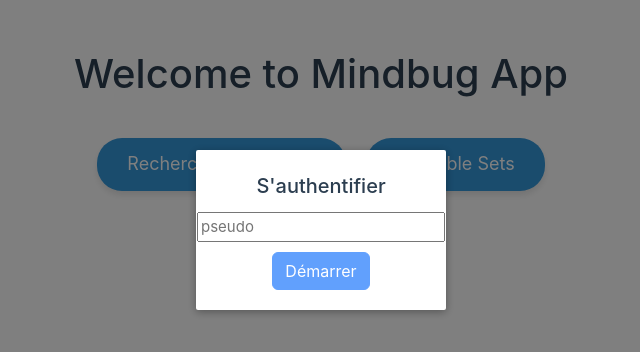
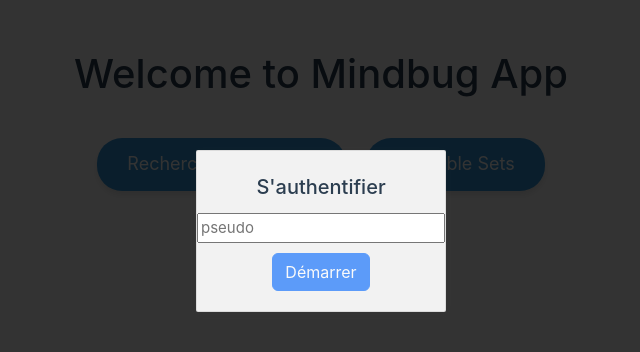
Before and after one commit to Metabolic24/Mindbug_Student_Project, a Vue app in the folder frontend/: page / in a window 1280 px wide. Shown: the top 352 px of the page, without its empty margins (319-959 px from the left). Built offline with nearby package versions, Linux system fonts and the light colour scheme.

Commit message:
Minor fix on modal components

```diff
--- a/frontend/src/assets/css/buttons.css
+++ b/frontend/src/assets/css/buttons.css
@@ -1,7 +1,6 @@
 .styled-button {
     padding: 12px 30px;
 
-    cursor: pointer;
     font-size: 18px;
     color: #fff;
     background-color: #3498db;
--- a/frontend/src/assets/css/modal.css
+++ b/frontend/src/assets/css/modal.css
@@ -6,12 +6,13 @@
     width: 100%;
     height: 100%;
 
-    background-color: rgba(0, 0, 0, 0.5);
+    background-color: rgba(0, 0, 0, 0.8);
 }
 
 .modal-container {
-    background-color: #fff;
+    background-color: var(--color-background-mute);
 
+    border: 1px solid var(--color-border);
     border-radius: 2px;
-    box-shadow: 0 2px 8px rgba(0, 0, 0, 0.33);
+    box-shadow: 0 2px 8px var(--color-border);
 }
--- a/frontend/src/components/game/ChoiceModal.vue
+++ b/frontend/src/components/game/ChoiceModal.vue
@@ -57,7 +57,7 @@ function getCardClasses(card: CardInterface): Record<string, boolean> {
     <div class="modal-container">
       <div class="modal-header">
         <h5 class="modal-title">{{ title }}</h5>
-        <button type="button" aria-label="Close">
+        <button type="button" aria-label="Close" v-if="choice?.optional">
           <span aria-hidden="true">&times;</span>
         </button>
       </div>
--- a/frontend/src/components/home/Home.vue
+++ b/frontend/src/components/home/Home.vue
@@ -32,8 +32,6 @@ async function onLogin(name: string) {
 }
 
 h1 {
-  font-size: 2.5rem;
-  color: #2c3e50;
   margin-bottom: 40px;
 }
 
```
